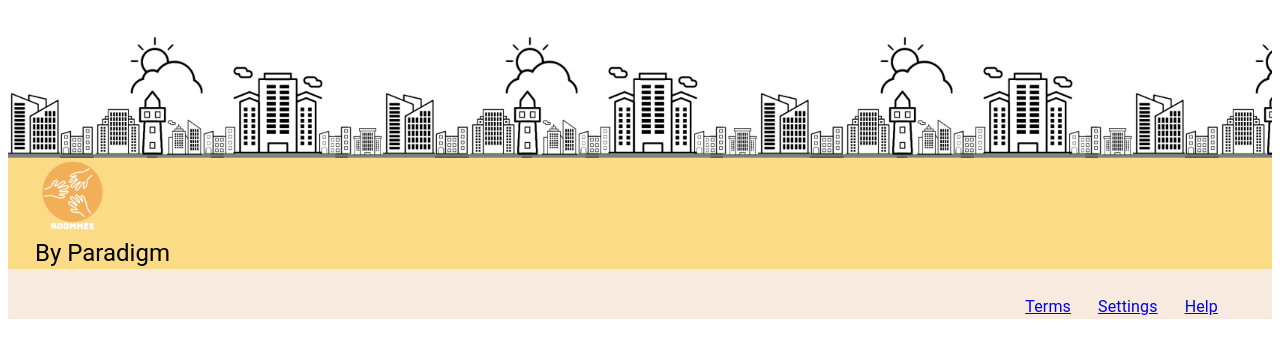
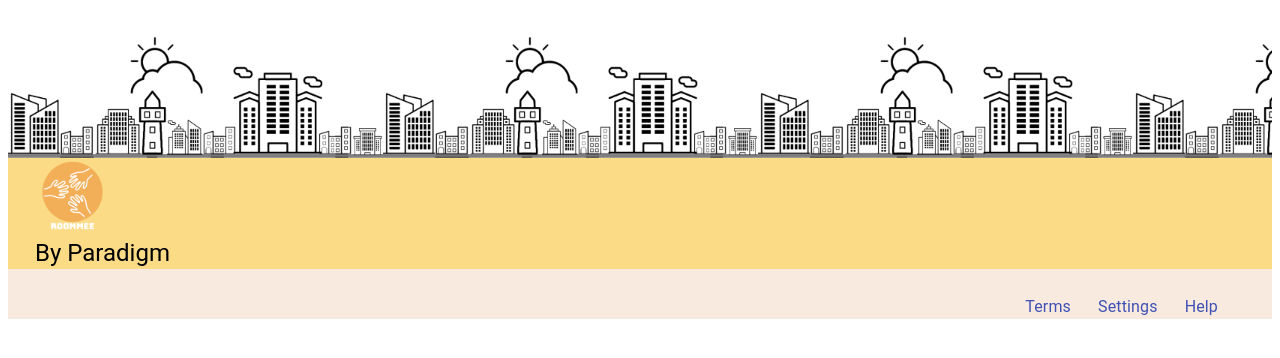
Before and after one commit to ElmoSamudra/Roommee-Front-End, a React (Create React App) app: page / in a window 1280 px wide. Shown: the top 358 px of the page. Built offline with nearby package versions, Linux system fonts and the light colour scheme.

Commit message:
change link from a href to material ui Link

```diff
--- a/src/components/Footer.js
+++ b/src/components/Footer.js
@@ -1,5 +1,5 @@
 import React from 'react';
-import {Typography, Grid, makeStyles } from '@material-ui/core';
+import {Typography, Grid, makeStyles, Link } from '@material-ui/core';
 
 //image urls
 const lineart = '../../images/lineart.png';
@@ -63,17 +63,17 @@ export default function Footer() {
             >
                 <Grid className={classes.linkTextStyle}>
                     <Typography variant='body1'>
-                        <a href="/">Terms</a>
+                        <Link href="/">Terms</Link>
                     </Typography>
                 </Grid>
                 <Grid className={classes.linkTextStyle}>
                     <Typography variant='body1'>
-                        <a href="/">Settings</a>
+                        <Link href="/">Settings</Link>
                     </Typography>
                 </Grid>
                 <Grid className={classes.linkTextStyle}>
                     <Typography variant='body1'>
-                        <a href="/">Help</a>
+                        <Link href="/">Help</Link>
                     </Typography>
                 </Grid>
             </Grid>
```
